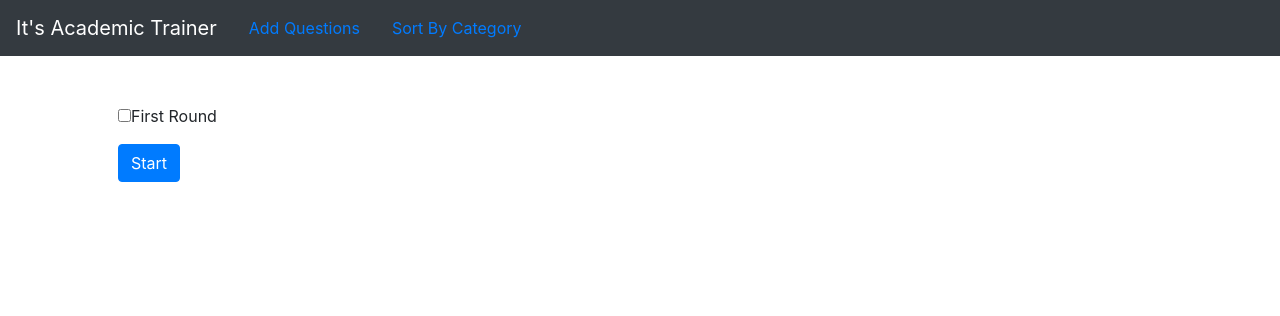
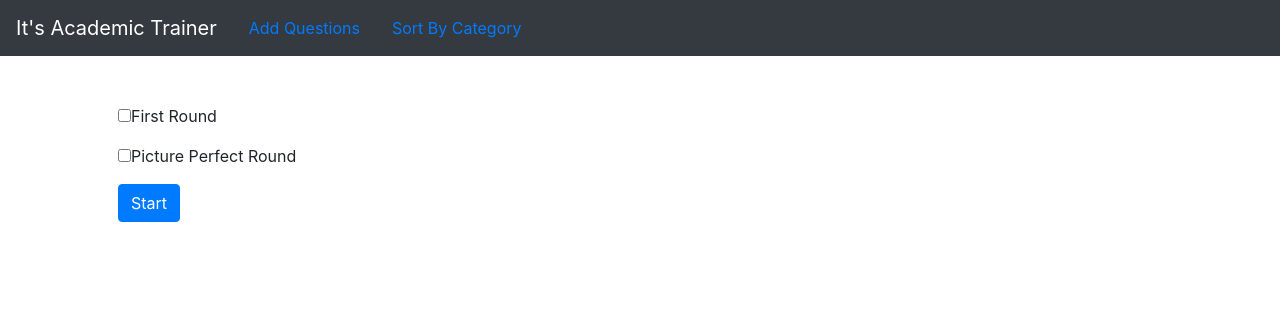
Before and after one commit to jdlane/itsactrainer, a Flask app: page /match in a window 1280 px wide. Shown: the top 316 px of the page. Run offline with Flask 2, Linux system fonts and the light colour scheme; some libraries are stand-ins or nearby versions.

Commit message:
added picture round to match mode

```diff
--- a/application.py
+++ b/application.py
@@ -87,7 +87,6 @@ def after_request(response):
 
 @app.route("/")
 def index():
-    db.execute("UPDATE regulars SET category='sci' WHERE id=3;")
     return render_template("index.html")
 
 @app.route("/error",methods=["GET"])
@@ -153,8 +152,8 @@ def game():
         #set game layout based on user check box input
         gameLayout = {
             "round1": False,
+            "individual": False,
             "picture": False,
-            "individual": False,
             "bonus": False,
             "grab bag": False
         }
@@ -169,10 +168,10 @@ def game():
         if everything:
             gameLayout = {
                 "round1": True,
+                "individual": True,
                 "picture": True,
-                "individual": True,
                 "bonus": True,
-                "grab bag": True
+                "grabbag": True
             }
         if round1:
             gameLayout["round1"] = True
@@ -183,7 +182,7 @@ def game():
         if bonus:
             gameLayout["bonus"] = True
         if grabbag:
-            gameLayout["grab bag"] = True
+            gameLayout["grabbag"] = True
 
         #set session stored question index to 0
         session["question_num"] = 0;
@@ -198,20 +197,19 @@ def game():
         session["game_layout"] = gameLayout
         #load template of first round chosen
         layout = session.get("game_layout")
-        print(get_selected_layout())
         if not layout:
             print("not layout")
             return redirect("/")
         if layout["round1"] == True:
             return redirect("/round1")
         if layout["individual"] == True:
-            return render_template("individual.html")
+            return redirect("/individual")
         if layout["picture"] == True:
-            return render_template("picture.html")
+            return redirect("/picture")
         if layout["bonus"] == True:
-            return render_template("bonus.html")
-        if layout["grab bag"] == True:
-            return render_template("grabbag.html")
+            return redirect("/bonus")
+        if layout["grabbag"] == True:
+            return redirect("/grabbag")
 
 @app.route("/round1")
 def round1():
@@ -220,7 +218,8 @@ def round1():
         question_queue = []
         while len(question_queue) < 8:
             qid = random.randint(1,max_id)
-            if not qid in question_queue:
+            id_exists = db.execute("SELECT id FROM round1 WHERE id=:qid",qid=qid)
+            if not qid in question_queue and id_exists:
                 question_queue.append(qid)
         list_string = str(question_queue).replace("[","").replace("]","")
         questions = db.execute("SELECT question, theme, id FROM round1 WHERE id IN (:qids) ORDER BY RANDOM()", qids=question_queue)
@@ -229,17 +228,48 @@ def round1():
             session["round1"].append(question)
     return render_template("round1.html")
 
+@app.route("/picture")
+def picture():
+    if not session.get("picture"):
+        max_id = db.execute("SELECT id FROM pic_questions ORDER BY id DESC LIMIT 1")[0]["id"]
+        question_queue = []
+        while len(question_queue) < 8:
+            qid = random.randint(1,max_id)
+            id_exists = db.execute("SELECT id FROM pic_questions WHERE id=:qid",qid=qid)
+            if not qid in question_queue and id_exists:
+                question_queue.append(qid)
+        list_string = str(question_queue).replace("[","").replace("]","")
+        questions = db.execute("SELECT question, id FROM pic_questions WHERE id IN (:qids) ORDER BY RANDOM()", qids=question_queue)
+        session["picture"] = []
+        for question in questions:
+            session["picture"].append(question)
+    return render_template("picture.html")
+
 @app.route("/questions", methods=["GET"])
 def questions():
-    if request.args.get("round") == "0":
+    if request.args.get("round") == "round1":
         if not session.get("round1"):
-            return redirect("/")
+            return jsonify("error")
         else:
             num = session.get("question_num")
             session["question_num"] = session["question_num"]+1
             if num>=len(session.get("round1")):
                 return jsonify({'last':True})
             dic = session.get("round1")[num]
+            dic.update({'last': False})
+            return jsonify(dic)
+    if request.args.get("round") == "picture":
+        if not session.get("picture"):
+            return jsonify("error")
+        else:
+            num = session.get("question_num")
+            session["question_num"] = session["question_num"]+1
+            if num>=len(session.get("picture")):
+                return jsonify({'last':True})
+            dic = session.get("picture")[num]
+            pic = db.execute("SELECT img, type FROM pictures WHERE id=:qid", qid=dic["id"])
+            pic = blob_to_file(pic[0]["type"], pic[0]["img"])
+            dic.update({"pic":pic})
             dic.update({'last': False})
             return jsonify(dic)
     if request.args.get("round") == "infinite" and not request.args.get("letters"):
@@ -310,12 +340,20 @@ def questions():
 
 @app.route("/answers", methods=["GET"])
 def answers():
-    if request.args.get("round") == "0":
+    if request.args.get("round") == "round1":
         if not session.get("round1"):
             return "error"
         else:
             last = session.get("question_num")<len(session.get("round1"))
             answer = db.execute("SELECT answer FROM round1 WHERE id=:qid", qid=session.get("round1")[session.get("question_num")-1]["id"])
+            answer = {"answer": answer[0]["answer"], "last": last}
+            return jsonify(answer)
+    if request.args.get("round") == "picture":
+        if not session.get("picture"):
+            return "error"
+        else:
+            last = session.get("question_num")<len(session.get("picture"))
+            answer = db.execute("SELECT answer FROM pic_questions WHERE id=:qid", qid=session.get("picture")[session.get("question_num")-1]["id"])
             answer = {"answer": answer[0]["answer"], "last": last}
             return jsonify(answer)
     if request.args.get("round") == "infinite":
@@ -332,6 +370,12 @@ def answers():
 @app.route("/nextround", methods=["GET"])
 def next():
     session["round"] = session.get("round")+1
+    session["question_num"] = 0
+    selected = get_selected_layout()
+    if session.get("round") >= len(selected):
+        return render_template("match_done.html")
+    return redirect("/"+selected[session.get("round")])
+
 
 
 
```
Also changed, not shown: templates/match.html (+4 -6 lines), templates/pictureperfect.html (deleted).
